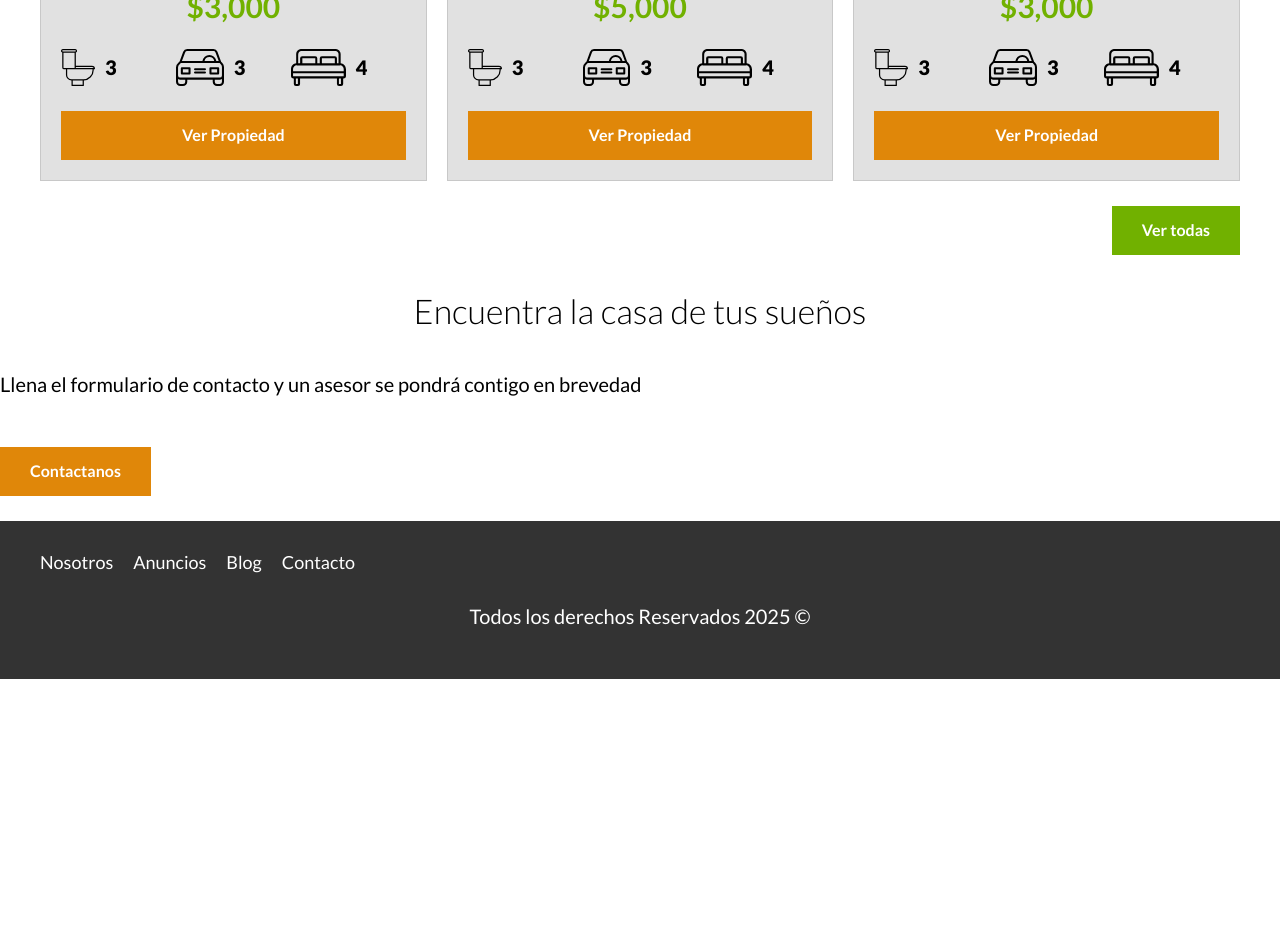
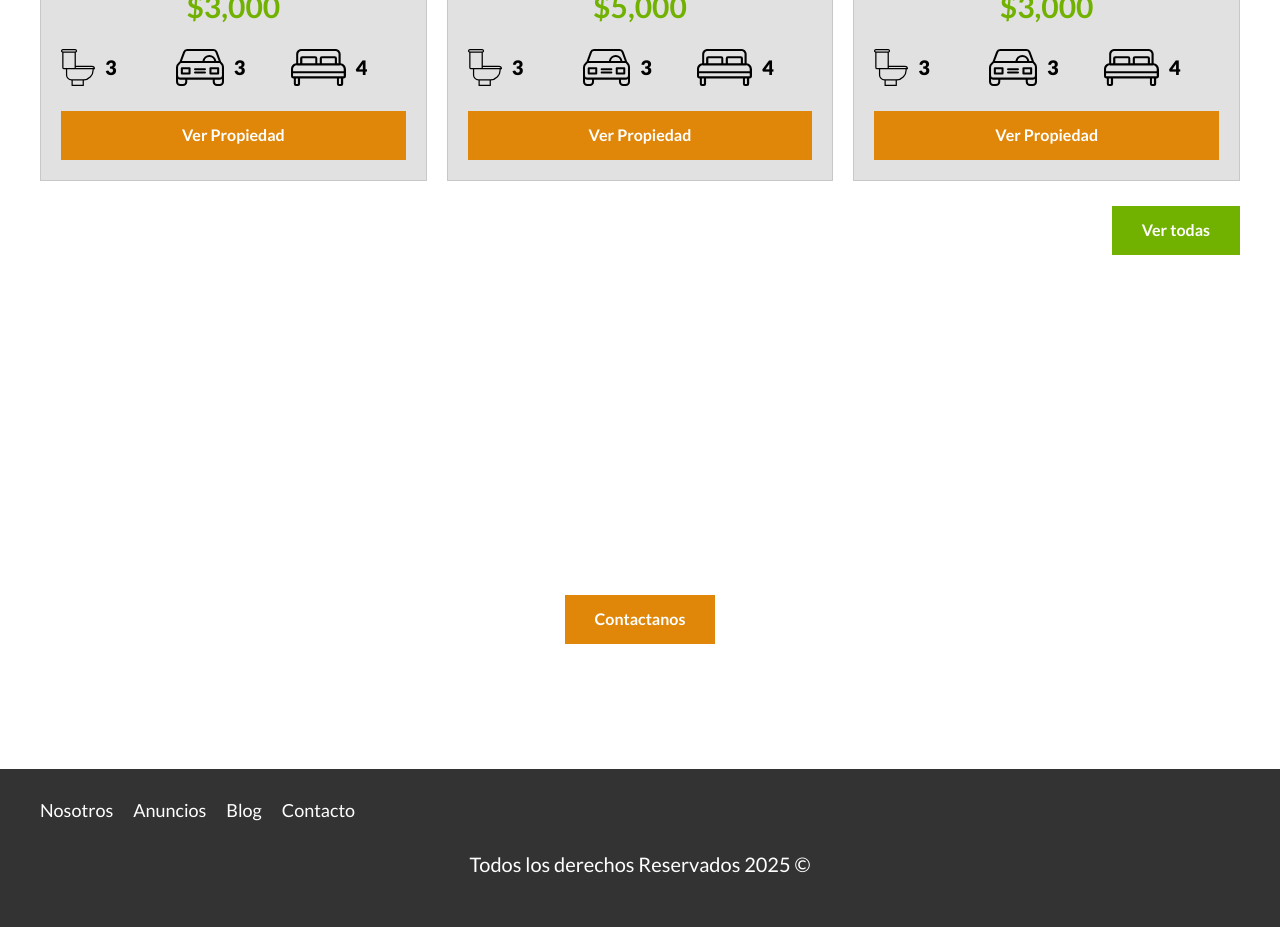
Before and after one commit to Michelle453/bienes-raices, a PHP site: page / in a window 1280 px wide. Shown: the part 1758-2710 px from the top of the page. Before the commit the page ends 2437 px from the top, so only its background shows below. Run offline with PHP 8.4, Linux system fonts and the light colour scheme; some libraries are stand-ins or nearby versions.

Commit message:
Agregar seccion de contactanos

```diff
--- a/src/scss/app.scss
+++ b/src/scss/app.scss
@@ -9,3 +9,4 @@
 @import 'layout/navegacion';
 @import 'layout/iconos';
 @import 'layout/anuncios';
+@import 'layout/contactar';
--- /dev/null
+++ b/src/scss/layout/_contactar.scss
@@ -0,0 +1,26 @@
+.no-webp .imagen-contacto{
+    background-image: url(../img/encuentra.jpg);
+}
+
+.webp .imagen-contacto{
+    background-image: url(../img/encuentra.webp);
+}
+
+.imagen-contacto{
+    background-position: center center;
+    background-size: cover;
+    padding:  $separacion * 2  0;
+    display: flex;
+    flex-direction: column;
+    align-items: center;
+
+    h2{
+        font-size: 4rem;
+        font-weight: $black;
+        color: $blanco;
+    }
+    p{
+        color: $blanco;
+        font-size: 1.8rem;
+    }
+}
```
Also changed, not shown: build/css/app.css, 1 other file.
